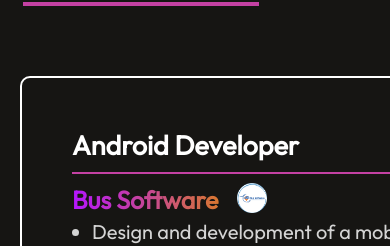
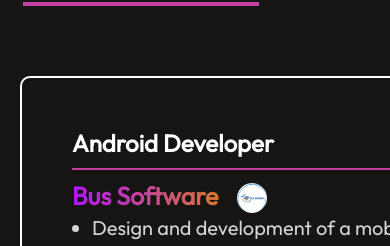
Before and after one commit to arij45/PortfolioWebSite, a React (Vite) app: page / in a window 390 px wide. Shown: the part 3017-3263 px from the top of the page. Built offline with nearby package versions, Linux system fonts and the light colour scheme.

Commit message:
PortfolioWebApplication

```diff
--- a/src/Components/Experiences/Experiences.css
+++ b/src/Components/Experiences/Experiences.css
@@ -170,4 +170,8 @@
       .company-icon[data-index="1"] {
         left: 100px;
       }
+
+      .experiences-format h3{
+        font-size: 24px;
+    }
 }
```
